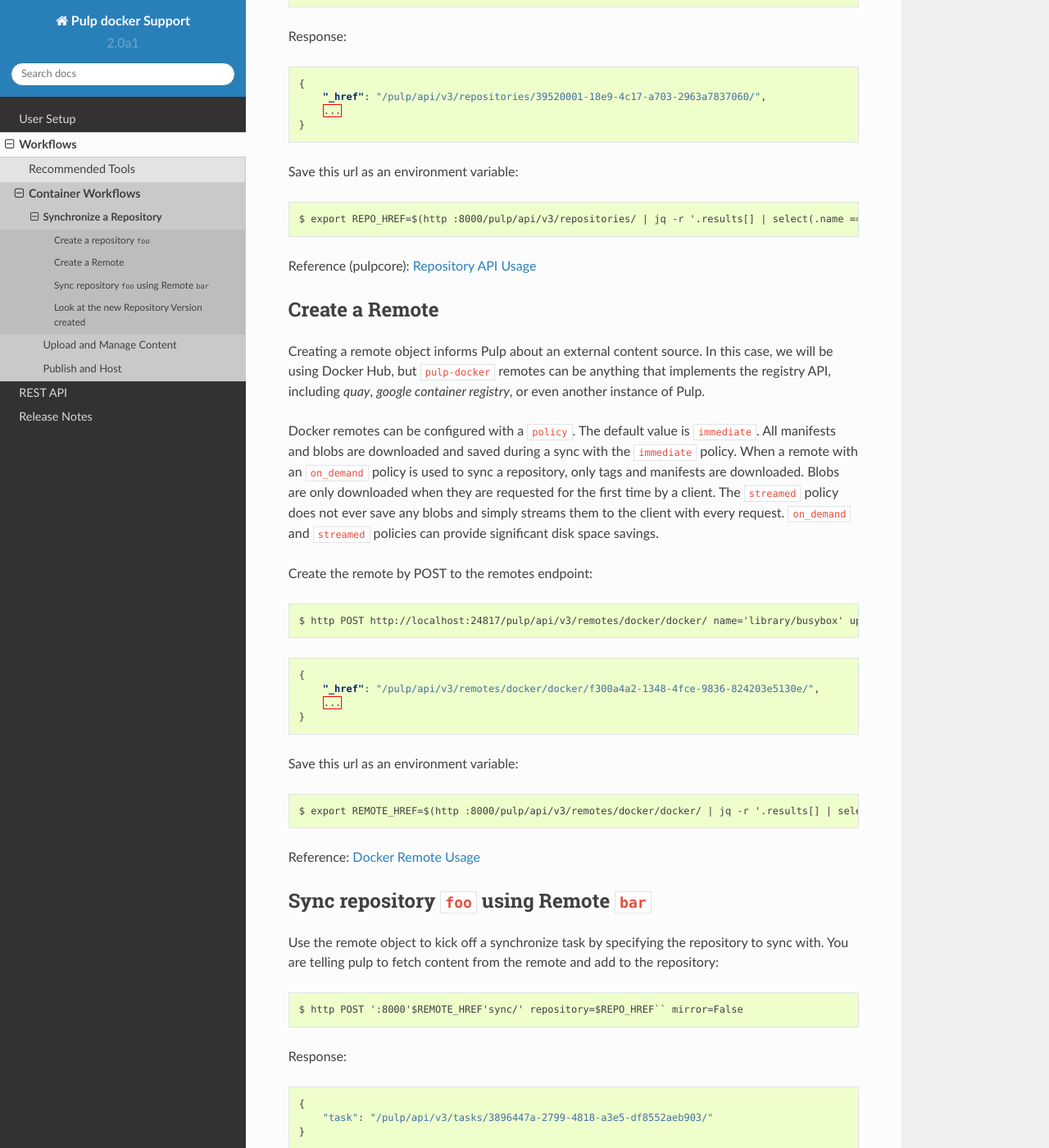
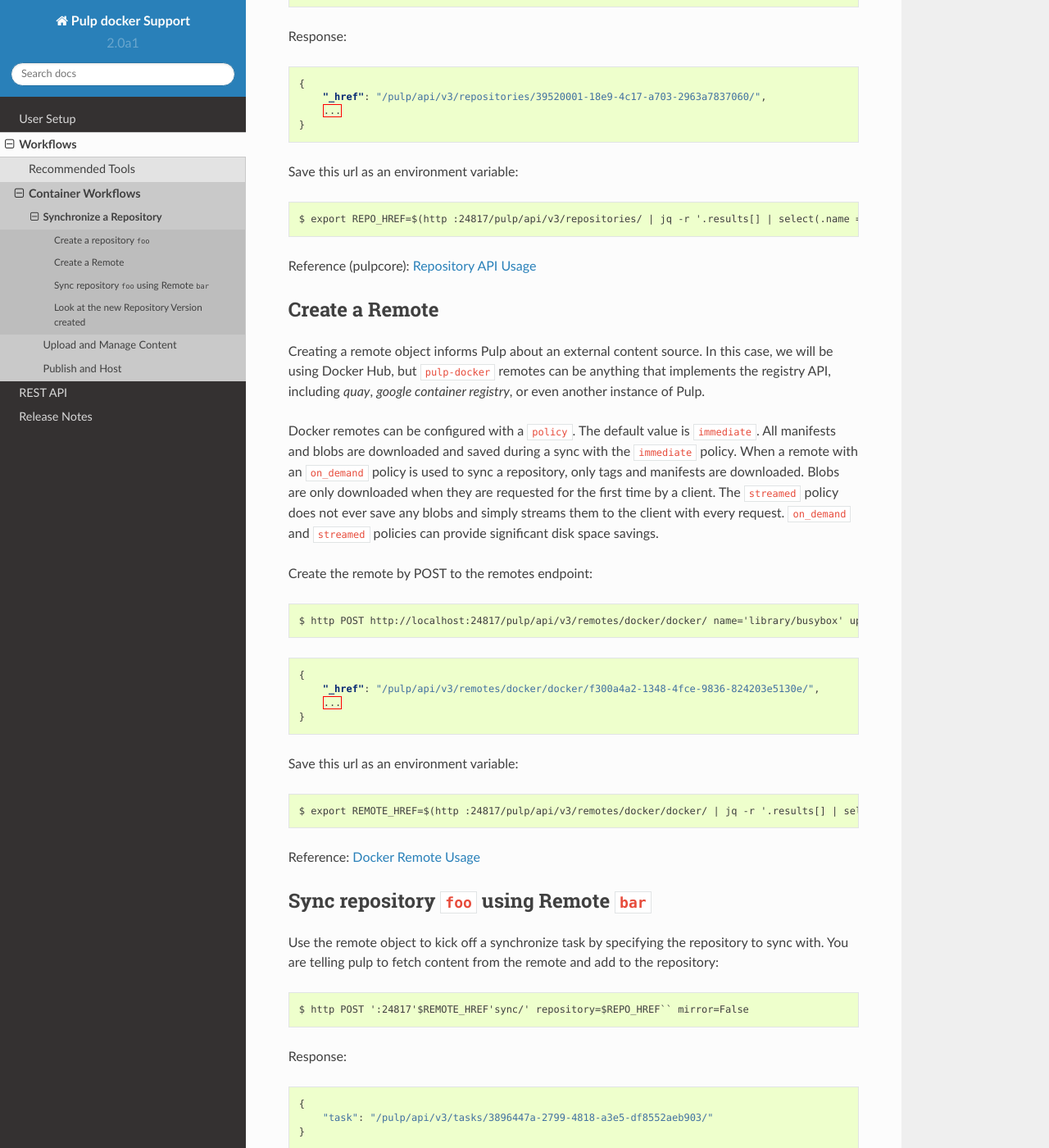
Before and after one commit to pulp/pulp_docker, a Sphinx documentation site: the page built from docs/workflows/sync.rst, in a window 1280 px wide and 1400 px high, scrolled down 370 px. Shown: the whole window at 82% size. Built offline with Sphinx 7.4.7 and the Read the Docs theme 2.0.0, drawn with Linux system fonts in a browser that asks for light colours; some of the changed text lies outside the part shown.

Commit message:
Problem: docs state to use port 8000
Solution: update docs with port 24817

[noissue]

```diff
--- a/docs/workflows/publish.rst
+++ b/docs/workflows/publish.rst
@@ -15,7 +15,7 @@ both.
 
 Create the distribution, referencing a repository or repository version::
 
-    $ http POST http://localhost:8000/pulp/api/v3/distributions/docker/docker/ name='baz' base_path='foo' repository=$REPOSITORY_HREF
+    $ http POST http://localhost:24817/pulp/api/v3/distributions/docker/docker/ name='baz' base_path='foo' repository=$REPOSITORY_HREF
 
 Response:
 
@@ -31,7 +31,7 @@ Reference: `Docker Distribution Usage <../restapi.html#tag/distributions>`_
 Check status of a task
 ----------------------
 
-``$ http GET http://localhost:8000/pulp/api/v3/tasks/82e64412-47f8-4dd4-aa55-9de89a6c549b/``
+``$ http GET http://localhost:24817/pulp/api/v3/tasks/82e64412-47f8-4dd4-aa55-9de89a6c549b/``
 
 Perform a pull from Pulp
 ------------------------
--- a/docs/workflows/sync.rst
+++ b/docs/workflows/sync.rst
@@ -9,7 +9,7 @@ Create a repository ``foo``
 
 Start by creating a new repository named "foo"::
 
-    $ http POST http://localhost:8000/pulp/api/v3/repositories/ name=foo
+    $ http POST http://localhost:24817/pulp/api/v3/repositories/ name=foo
 
 Response:
 
@@ -22,7 +22,7 @@ Response:
 
 Save this url as an environment variable::
 
-    $ export REPO_HREF=$(http :8000/pulp/api/v3/repositories/ | jq -r '.results[] | select(.name == "foo") | ._href')
+    $ export REPO_HREF=$(http :24817/pulp/api/v3/repositories/ | jq -r '.results[] | select(.name == "foo") | ._href')
 
 Reference (pulpcore): `Repository API Usage
 <https://docs.pulpproject.org/en/3.0/nightly/restapi.html#tag/repositories>`_
@@ -55,7 +55,7 @@ Create the remote by POST to the remotes endpoint::
 
 Save this url as an environment variable::
 
-    $ export REMOTE_HREF=$(http :8000/pulp/api/v3/remotes/docker/docker/ | jq -r '.results[] | select(.name == "library/busybox") | ._href')
+    $ export REMOTE_HREF=$(http :24817/pulp/api/v3/remotes/docker/docker/ | jq -r '.results[] | select(.name == "library/busybox") | ._href')
 
 Reference: `Docker Remote Usage <../restapi.html#tag/remotes>`_
 
@@ -66,7 +66,7 @@ Use the remote object to kick off a synchronize task by specifying the repositor
 sync with. You are telling pulp to fetch content from the remote and add to the repository::
 
 
-    $ http POST ':8000'$REMOTE_HREF'sync/' repository=$REPO_HREF`` mirror=False
+    $ http POST ':24817'$REMOTE_HREF'sync/' repository=$REPO_HREF`` mirror=False
 
 Response::
 
@@ -86,7 +86,7 @@ Look at the new Repository Version created
 
 Every time content is added or removed from a repository, a new repository version is created::
 
-    $ http GET ':8000'$REPO_HREF'versions/1/'
+    $ http GET ':24817'$REPO_HREF'versions/1/'
 
 Response:
 
```
